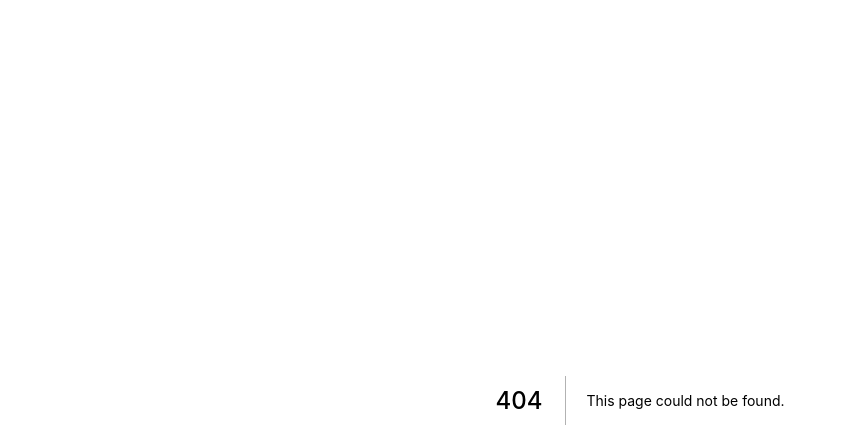
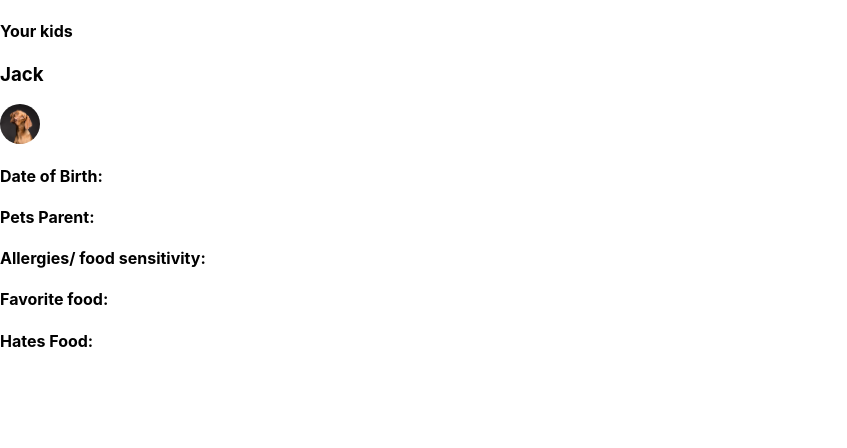
Before and after one commit to amy-u/Ark, a Next.js app in the folder Ark/: page /PetInfo in a window 1280 px wide. Before the commit this address had no page. Shown: the top 448 px of the page, without its empty margins (0-847 px from the left). Built offline with nearby package versions, Linux system fonts and the light colour scheme.

Commit message:
Created PetInfo, draft, no styling

```diff
--- /dev/null
+++ b/Ark/pages/PetInfo.js
@@ -0,0 +1,25 @@
+// import CreateIcon from "@material-ui/icons/Create"
+import { Button, Avatar } from "@material-ui/core";
+
+export default function PetInfo() {
+  return (
+    <div>
+      {/* Pet information Card */}
+      <h4>Your kids</h4>
+      {/* Pet name here */}
+      <h3>Jack</h3>
+      <p>
+        <Avatar alt="Picture of pet" src="/dogProfile.jpg" />
+      </p>
+      <p>
+        <h4>Date of Birth:</h4>
+        <h4>Pets Parent:</h4>
+        <h4>Allergies/ food sensitivity:</h4>
+      </p>
+      <p>
+        <h4>Favorite food:</h4>
+        <h4>Hates Food:</h4>
+      </p>
+    </div>
+  );
+}
```
